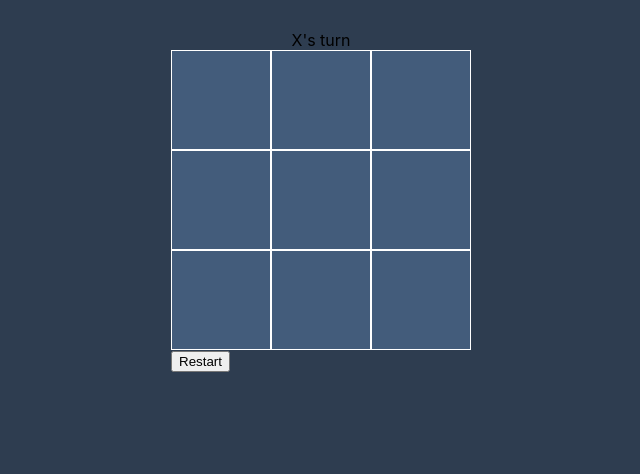
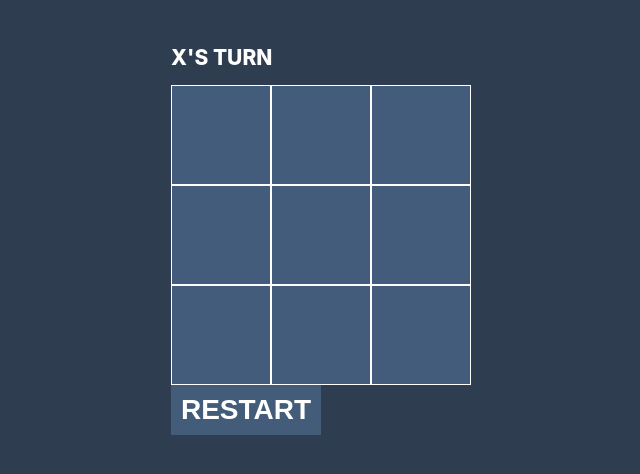
Before and after one commit to rbglobant/react-tictactoe, a React (Create React App) app: page / in a window 1280 px wide. Shown: the top 474 px of the page, without its empty margins (319-959 px from the left). Built offline with nearby package versions, Linux system fonts and the light colour scheme.

Commit message:
Styling updates

```diff
--- a/src/components/GameContainer.jsx
+++ b/src/components/GameContainer.jsx
@@ -98,8 +98,8 @@ const GameContainer = () => {
                     {renderCell(8)}
                 </div>
             </div>
-            <button id="game-container_restart" onClick={() => {restartGame()}}>Restart</button>
-            {previousCells && <button id="game-container_revert" onClick={() => {rewindMove()}}>Undo move</button>}
+            <button className="button" id="game-container_restart" onClick={() => {restartGame()}}>RESTART</button>
+            {previousCells && <button className="button" id="game-container_revert" onClick={() => {rewindMove()}}>UNDO</button>}
         </div>
      );
 }
--- a/src/index.css
+++ b/src/index.css
@@ -34,6 +34,30 @@ code {
 }
 
 .game-container_status{
-  text-align: center;
   display: block;
+  color: white;
+  text-transform: uppercase;
+  font-size: 21px;
+  font-weight: 800;
+  padding: 15px 0;
 }
+
+.game-container_restart{
+  border-right: solid thin white;
+}
+
+.button{
+  width: 50%;
+  background-color: #435c7a;
+  border: none;
+  height: 50px;
+  font-size: 28px;
+  color: white;
+  font-weight: bold;
+  cursor: pointer;
+}
+
+.button:hover{
+  background-color: white;
+  color: #435c7a;
+}
```
